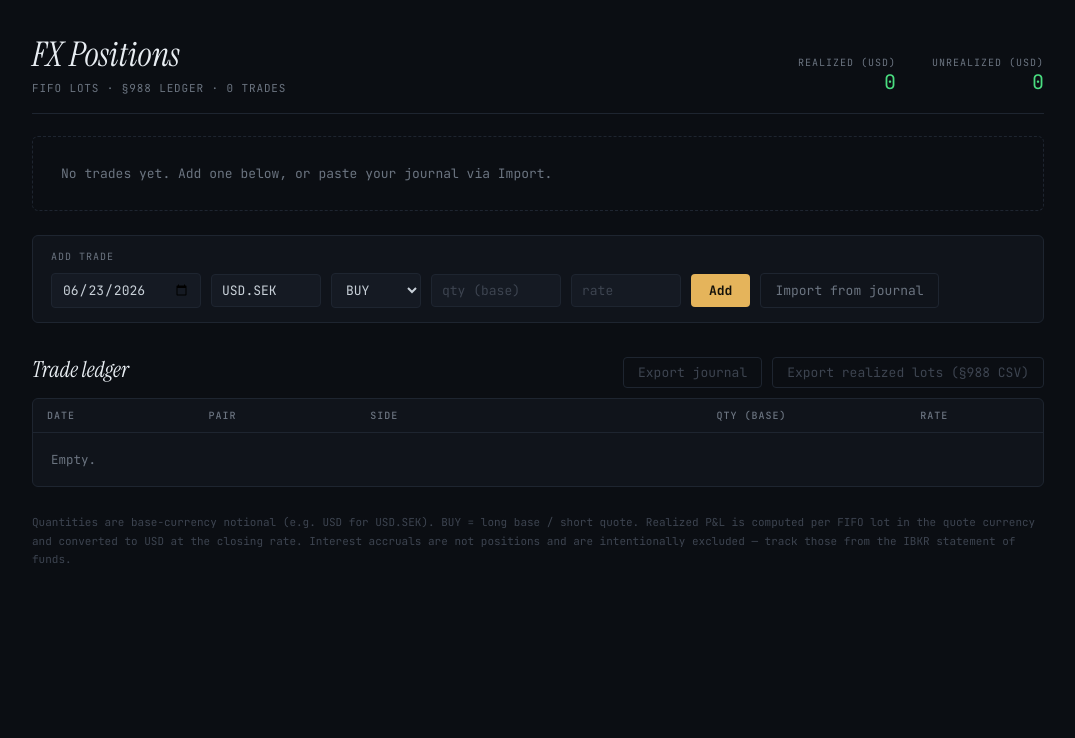
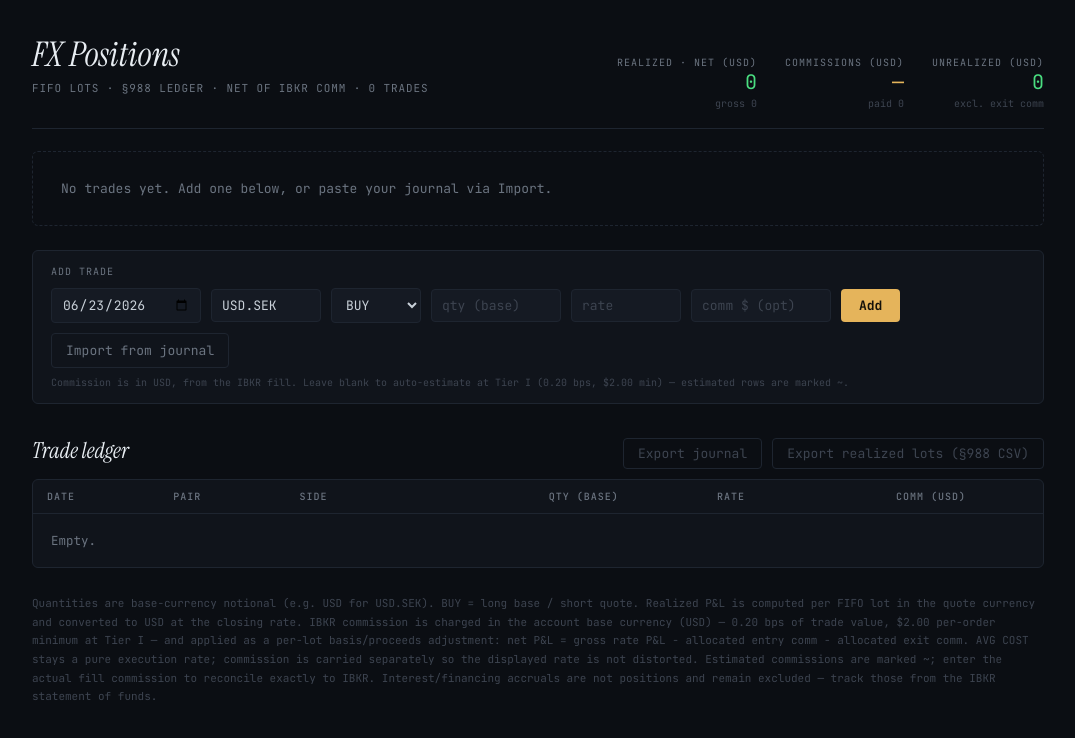
Before and after one commit to huskly/fx-tracker, a React (Vite) app: page / in a window 1280 px wide. Shown: the top 738 px of the page, without its empty margins (102-1177 px from the left). Built offline with nearby package versions, Linux system fonts and the light colour scheme.

Commit message:
feat: Add IBKR commission calculation

```diff
--- a/src/fx-position-tracker.jsx
+++ b/src/fx-position-tracker.jsx
@@ -1,21 +1,28 @@
 import { useState, useEffect, useMemo } from "react";
 
 // ---------- FIFO engine ----------
-// Trade: { id, date, pair, side: 'BUY'|'SELL', qty (base ccy units), rate }
+// Trade: { id, date, pair, side: 'BUY'|'SELL', qty (base ccy units), rate, comm (USD), commEst }
 // BUY = long base (buy USD, sell quote). Signed qty: BUY +, SELL -.
 // Realized P&L computed in quote ccy, converted to USD at the closing rate
 // (valid for USD-base pairs like USD.SEK; for X.USD pairs quote IS USD).
+//
+// comm is the IBKR commission in the account base currency (USD), charged
+// separately from the quote leg. It is allocated per FIFO lot as a basis/
+// proceeds adjustment: net P&L = gross rate P&L − (entry comm + exit comm),
+// pro-rated by the quantity each trade closes. avgCost stays a pure rate.
 
 function computePair(trades, pair, spot) {
   const sorted = [...trades]
     .filter((t) => t.pair === pair)
     .sort((a, b) => (a.date === b.date ? a.seq - b.seq : a.date < b.date ? -1 : 1));
 
-  const lots = []; // open lots: { qty signed, rate, date }
+  const lots = []; // open lots: { qty signed, rate, date, commPerUnit (USD/base unit) }
   const realized = []; // closed lots
 
   for (const t of sorted) {
     let q = t.side === "BUY" ? t.qty : -t.qty;
+    const tComm = Number.isFinite(t.comm) ? t.comm : 0;
+    const tCommPerUnit = t.qty > 0 ? tComm / t.qty : 0; // USD per base unit for this trade
     // close against opposite-sign lots, FIFO
     while (Math.abs(q) > 1e-9 && lots.length && Math.sign(lots[0].qty) !== Math.sign(q)) {
       const lot = lots[0];
@@ -23,6 +30,10 @@ function computePair(trades, pair, spot) {
       const dir = Math.sign(lot.qty); // +1 closing a long, -1 closing a short
       const pnlQuote = closeQty * (t.rate - lot.rate) * dir;
       const pnlUSD = quoteToUSD(pnlQuote, pair, t.rate);
+      const entryComm = (lot.commPerUnit || 0) * closeQty; // allocated entry commission (USD)
+      const exitComm = tCommPerUnit * closeQty; // allocated exit commission (USD)
+      const commUSD = entryComm + exitComm;
+      const pnlUSDNet = pnlUSD === null ? null : pnlUSD - commUSD;
       realized.push({
         pair,
         openDate: lot.date,
@@ -32,12 +43,16 @@ function computePair(trades, pair, spot) {
         closeRate: t.rate,
         pnlQuote,
         pnlUSD,
+        entryComm,
+        exitComm,
+        commUSD,
+        pnlUSDNet,
       });
       lot.qty -= closeQty * dir;
       q += closeQty * dir;
       if (Math.abs(lot.qty) < 1e-9) lots.shift();
     }
-    if (Math.abs(q) > 1e-9) lots.push({ qty: q, rate: t.rate, date: t.date });
+    if (Math.abs(q) > 1e-9) lots.push({ qty: q, rate: t.rate, date: t.date, commPerUnit: tCommPerUnit });
   }
 
   const netQty = lots.reduce((s, l) => s + l.qty, 0);
@@ -54,15 +69,35 @@ function computePair(trades, pair, spot) {
   }
 
   const realizedQuote = realized.reduce((s, r) => s + r.pnlQuote, 0);
-  const realizedUSD = realized.reduce((s, r) => s + (r.pnlUSD ?? 0), 0);
+  const realizedUSD = realized.reduce((s, r) => s + (r.pnlUSD ?? 0), 0); // gross of commission
+  const closedComm = realized.reduce((s, r) => s + (r.commUSD ?? 0), 0); // comm on closed lots
+  const realizedUSDNet = realized.reduce((s, r) => s + (r.pnlUSDNet ?? r.pnlUSD ?? 0), 0);
+  // entry commission still attached to open lots — sunk, but not yet realized
+  const openComm = lots.reduce((s, l) => s + (l.commPerUnit || 0) * Math.abs(l.qty), 0);
+  const totalComm = sorted.reduce((s, t) => s + (Number.isFinite(t.comm) ? t.comm : 0), 0);
 
   // Net cash in the quote currency: the other leg of the position, signed.
   // BUY base pays quote (−), SELL base receives quote (+). This is the actual
   // broker balance for the quote ccy (realized quote P&L stays parked here,
   // offsetting the short), unlike the open lots which carry at original cost.
+  // Commission is charged in USD, not the quote ccy, so it does NOT touch this.
   const netQuoteCash = sorted.reduce((s, t) => s + (t.side === "SELL" ? 1 : -1) * t.qty * t.rate, 0);
 
-  return { netQty, avgCost, unrealQuote, unrealUSD, realizedQuote, realizedUSD, netQuoteCash, realized, tradeCount: sorted.length };
+  return {
+    netQty,
+    avgCost,
+    unrealQuote,
+    unrealUSD,
+    realizedQuote,
+    realizedUSD,
+    realizedUSDNet,
+    closedComm,
+    openComm,
+    totalComm,
+    netQuoteCash,
+    realized,
+    tradeCount: sorted.length,
+  };
 }
 
 function quoteCcy(pair) {
@@ -76,6 +111,23 @@ function quoteToUSD(amtQuote, pair, rate) {
   if (quoteCcy(pair) === "USD") return amtQuote;
   if (baseCcy(pair) === "USD" && rate > 0) return amtQuote / rate;
   return null; // cross pair, no USD leg — shown in quote ccy only
+}
+
+// ---------- IBKR FX commission (IDEALPRO, Tier I) ----------
+// 0.20 bps of trade value, USD 2.00 per-order minimum. Charged in account base
+// ccy (USD). Tier I covers monthly FX trade value under $1B (all retail size).
+const FX_COMM_BPS = 0.2;
+const FX_COMM_MIN_USD = 2.0;
+
+function tradeValueUSD(pair, qty, rate) {
+  if (baseCcy(pair) === "USD") return qty; // qty is USD notional
+  if (quoteCcy(pair) === "USD") return qty * rate; // base * rate = USD notional
+  return null; // cross pair with no USD leg — can't size in USD
+}
+function estimateComm(pair, qty, rate) {
+  const tv = tradeValueUSD(pair, qty, rate);
+  if (tv === null || !(tv > 0)) return null;
+  return Math.max(FX_COMM_MIN_USD, tv * (FX_COMM_BPS / 10000));
 }
 
 // ---------- formatting ----------
@@ -115,6 +167,7 @@ export default function FXPositionTracker() {
     side: "BUY",
     qty: "",
     rate: "",
+    comm: "",
   });
 
   // load
@@ -124,7 +177,13 @@ export default function FXPositionTracker() {
         const res = await window.storage.get("fx-tracker-v1");
         if (res && res.value) {
           const data = JSON.parse(res.value);
-          setTrades(data.trades || []);
+          // migrate pre-commission trades: backfill an estimated commission
+          const migrated = (data.trades || []).map((t) =>
+            "comm" in t
+              ? t
+              : { ...t, comm: estimateComm(t.pair, t.qty, t.rate) ?? 0, commEst: true }
+          );
+          setTrades(migrated);
           setSpots(data.spots || {});
         }
       } catch (e) {
@@ -159,15 +218,19 @@ export default function FXPositionTracker() {
   }, [trades, pairs, spots]);
 
   const totals = useMemo(() => {
-    let realized = 0, unreal = 0, unrealKnown = true;
+    let gross = 0, net = 0, comm = 0, paid = 0, unreal = 0, unrealKnown = true;
     for (const p of pairs) {
-      realized += results[p].realizedUSD ?? 0;
-      if (results[p].avgCost !== null) {
-        if (results[p].unrealUSD === null || isNaN(results[p].unrealUSD)) unrealKnown = false;
-        else unreal += results[p].unrealUSD;
+      const r = results[p];
+      gross += r.realizedUSD ?? 0;
+      net += r.realizedUSDNet ?? 0;
+      comm += r.closedComm ?? 0;
+      paid += r.totalComm ?? 0;
+      if (r.avgCost !== null) {
+        if (r.unrealUSD === null || isNaN(r.unrealUSD)) unrealKnown = false;
+        else unreal += r.unrealUSD;
       }
     }
-    return { realized, unreal, unrealKnown };
+    return { gross, net, comm, paid, unreal, unrealKnown };
   }, [results, pairs]);
 
   const allRealized = useMemo(
@@ -175,16 +238,35 @@ export default function FXPositionTracker() {
     [results, pairs]
   );
 
+  // live commission hint for the add-trade form
+  const commHint = useMemo(() => {
+    const qty = parseFloat(String(form.qty).replace(/,/g, ""));
+    const rate = parseFloat(form.rate);
+    if (!qty || !rate) return null;
+    return estimateComm(form.pair.toUpperCase().trim(), qty, rate);
+  }, [form.pair, form.qty, form.rate]);
+
   // ---------- actions ----------
   const addTrade = () => {
     const qty = parseFloat(String(form.qty).replace(/,/g, ""));
     const rate = parseFloat(form.rate);
     if (!form.date || !form.pair || !qty || qty <= 0 || !rate || rate <= 0) return;
+    const pair = form.pair.toUpperCase().trim();
+    const commRaw = String(form.comm ?? "").replace(/,/g, "").trim();
+    let comm, commEst;
+    if (commRaw === "") {
+      comm = estimateComm(pair, qty, rate) ?? 0;
+      commEst = true;
+    } else {
+      comm = parseFloat(commRaw);
+      if (!Number.isFinite(comm) || comm < 0) return;
+      commEst = false;
+    }
     setTrades((ts) => [
       ...ts,
-      { id: Date.now() + Math.random(), seq: ts.length, date: form.date, pair: form.pair.toUpperCase().trim(), side: form.side, qty, rate },
+      { id: Date.now() + Math.random(), seq: ts.length, date: form.date, pair, side: form.side, qty, rate, comm, commEst },
     ]);
-    setForm((f) => ({ ...f, qty: "", rate: "" }));
+    setForm((f) => ({ ...f, qty: "", rate: "", comm: "" }));
   };
 
   const deleteTrade = (id) => setTrades((ts) => ts.filter((t) => t.id !== id));
@@ -196,14 +278,29 @@ export default function FXPositionTracker() {
     lines.forEach((line, i) => {
       const parts = line.split(/[,\t]+|\s{1,}/).map((s) => s.trim()).filter(Boolean);
       if (parts.length < 5) return errors.push(i + 1);
-      const [date, pair, side, qtyS, rateS] = parts;
+      const [date, pairRaw, side, qtyS, rateS, commS] = parts;
+      const pair = pairRaw.toUpperCase();
       const qty = parseFloat(qtyS.replace(/,/g, ""));
       const rate = parseFloat(rateS);
       const sideN = side.toUpperCase();
       if (!/^\d{4}-\d{2}-\d{2}$/.test(date) || !pair.includes(".") || !["BUY", "SELL"].includes(sideN) || !qty || !rate) {
         return errors.push(i + 1);
       }
-      parsed.push({ date, pair: pair.toUpperCase(), side: sideN, qty, rate });
+      let comm, commEst;
+      if (commS === undefined || commS === "") {
+        comm = estimateComm(pair, qty, rate) ?? 0;
+        commEst = true;
+      } else {
+        const c = parseFloat(commS.replace(/,/g, ""));
+        if (!Number.isFinite(c) || c < 0) {
+          comm = estimateComm(pair, qty, rate) ?? 0;
+          commEst = true;
+        } else {
+          comm = c;
+          commEst = false;
+        }
+      }
+      parsed.push({ date, pair, side: sideN, qty, rate, comm, commEst });
     });
     if (parsed.length) {
       setTrades((ts) => [
@@ -219,9 +316,23 @@ export default function FXPositionTracker() {
   };
 
   const exportCSV = () => {
-    const header = "pair,open_date,close_date,qty_base,open_rate,close_rate,pnl_quote_ccy,pnl_usd";
+    const header =
+      "pair,open_date,close_date,qty_base,open_rate,close_rate,pnl_quote_ccy,pnl_usd_gross,entry_comm_usd,exit_comm_usd,commission_usd,pnl_usd_net";
     const rows = allRealized.map((r) =>
-      [r.pair, r.openDate, r.closeDate, r.qty, r.openRate, r.closeRate, r.pnlQuote.toFixed(2), r.pnlUSD === null ? "" : r.pnlUSD.toFixed(2)].join(",")
+      [
+        r.pair,
+        r.openDate,
+        r.closeDate,
+        r.qty,
+        r.openRate,
+        r.closeRate,
+        r.pnlQuote.toFixed(2),
+        r.pnlUSD === null ? "" : r.pnlUSD.toFixed(2),
+        (r.entryComm ?? 0).toFixed(2),
+        (r.exitComm ?? 0).toFixed(2),
+        (r.commUSD ?? 0).toFixed(2),
+        r.pnlUSDNet === null ? "" : r.pnlUSDNet.toFixed(2),
+      ].join(",")
     );
     const blob = new Blob([header + "\n" + rows.join("\n")], { type: "text/csv" });
     const url = URL.createObjectURL(blob);
@@ -235,7 +346,7 @@ export default function FXPositionTracker() {
   const exportJournal = () => {
     const rows = [...trades]
       .sort((a, b) => (a.date === b.date ? a.seq - b.seq : a.date < b.date ? -1 : 1))
-      .map((t) => [t.date, t.pair, t.side, t.qty, t.rate].join(", "));
+      .map((t) => [t.date, t.pair, t.side, t.qty, t.rate, Number.isFinite(t.comm) ? t.comm : 0].join(", "));
     const blob = new Blob([rows.join("\n") + (rows.length ? "\n" : "")], { type: "text/plain" });
     const url = URL.createObjectURL(blob);
     const a = document.createElement("a");
@@ -272,25 +383,32 @@ export default function FXPositionTracker() {
 
       <div style={{ maxWidth: 1060, margin: "0 auto", padding: "32px 24px 64px" }}>
         {/* header */}
-        <div style={{ display: "flex", justifyContent: "space-between", alignItems: "baseline", borderBottom: `1px solid ${C.border}`, paddingBottom: 18 }}>
+        <div style={{ display: "flex", justifyContent: "space-between", alignItems: "baseline", borderBottom: `1px solid ${C.border}`, paddingBottom: 18, flexWrap: "wrap", gap: 16 }}>
           <div>
             <h1 style={{ fontFamily: "'Instrument Serif', serif", fontStyle: "italic", fontWeight: 400, fontSize: 34, margin: 0, color: "#E8EDF2" }}>
               FX Positions
             </h1>
             <div style={{ fontSize: 11, color: C.dim, marginTop: 4, letterSpacing: "0.08em" }}>
-              FIFO LOTS · §988 LEDGER · {trades.length} TRADE{trades.length === 1 ? "" : "S"}
+              FIFO LOTS · §988 LEDGER · NET OF IBKR COMM · {trades.length} TRADE{trades.length === 1 ? "" : "S"}
             </div>
           </div>
-          <div style={{ display: "flex", gap: 36, textAlign: "right" }}>
+          <div style={{ display: "flex", gap: 28, textAlign: "right" }}>
             <div>
-              <div style={{ fontSize: 10, color: C.dim, letterSpacing: "0.1em" }}>REALIZED (USD)</div>
-              <div style={{ fontSize: 20, color: pnlColor(totals.realized) }}>{fmtSigned(totals.realized, 0)}</div>
+              <div style={{ fontSize: 10, color: C.dim, letterSpacing: "0.1em" }}>REALIZED · NET (USD)</div>
+              <div style={{ fontSize: 20, color: pnlColor(totals.net) }}>{fmtSigned(totals.net, 0)}</div>
+              <div style={{ fontSize: 10, color: C.faint, marginTop: 2 }}>gross {fmtSigned(totals.gross, 0)}</div>
+            </div>
+            <div>
+              <div style={{ fontSize: 10, color: C.dim, letterSpacing: "0.1em" }}>COMMISSIONS (USD)</div>
+              <div style={{ fontSize: 20, color: C.amber }}>{totals.comm ? `−${fmt(totals.comm, 0)}` : "—"}</div>
+              <div style={{ fontSize: 10, color: C.faint, marginTop: 2 }}>paid {fmt(totals.paid, 0)}</div>
             </div>
             <div>
               <div style={{ fontSize: 10, color: C.dim, letterSpacing: "0.1em" }}>UNREALIZED (USD)</div>
               <div style={{ fontSize: 20, color: pnlColor(totals.unreal) }}>
                 {totals.unrealKnown ? fmtSigned(totals.unreal, 0) : "set spots"}
               </div>
+              <div style={{ fontSize: 10, color: C.faint, marginTop: 2 }}>excl. exit comm</div>
             </div>
           </div>
         </div>
@@ -359,11 +477,17 @@ export default function FXPositionTracker() {
                 </div>
 
                 <div style={{ borderTop: `1px solid ${C.border}`, marginTop: 14, paddingTop: 10, display: "flex", justifyContent: "space-between", fontSize: 12 }}>
-                  <span style={{ color: C.dim }}>Realized</span>
-                  <span style={{ color: pnlColor(r.realizedUSD) }}>
-                    {r.realized.length ? `${fmtSigned(r.realizedUSD, 0)} USD` : "—"}
+                  <span style={{ color: C.dim }}>Realized · net</span>
+                  <span style={{ color: pnlColor(r.realizedUSDNet) }}>
+                    {r.realized.length ? `${fmtSigned(r.realizedUSDNet, 0)} USD` : "—"}
                   </span>
                 </div>
+                {r.realized.length > 0 && (
+                  <div style={{ display: "flex", justifyContent: "space-between", fontSize: 11, color: C.faint, marginTop: 4 }}>
+                    <span>gross {fmtSigned(r.realizedUSD, 0)}</span>
+                    <span>comm −{fmt(r.closedComm, 0)} USD</span>
+                  </div>
+                )}
               </div>
             );
           })}
@@ -381,6 +505,12 @@ export default function FXPositionTracker() {
             </select>
             <input style={{ ...inputStyle, width: 130 }} placeholder="qty (base)" value={form.qty} onChange={(e) => setForm((f) => ({ ...f, qty: e.target.value }))} />
             <input style={{ ...inputStyle, width: 110 }} placeholder="rate" value={form.rate} onChange={(e) => setForm((f) => ({ ...f, rate: e.target.value }))} />
+            <input
+              style={{ ...inputStyle, width: 140 }}
+              placeholder={commHint !== null ? `comm $ (≈${commHint.toFixed(2)})` : "comm $ (opt)"}
+              value={form.comm}
+              onChange={(e) => setForm((f) => ({ ...f, comm: e.target.value }))}
+            />
             <button
               onClick={addTrade}
               style={{ ...inputStyle, background: C.amber, color: "#14110A", border: "none", fontWeight: 700, padding: "8px 18px" }}
@@ -394,12 +524,15 @@ export default function FXPositionTracker() {
               {showImport ? "Close import" : "Import from journal"}
             </button>
           </div>
+          <div style={{ fontSize: 10, color: C.faint, marginTop: 8 }}>
+            Commission is in USD, from the IBKR fill. Leave blank to auto-estimate at Tier I (0.20 bps, $2.00 min) — estimated rows are marked&nbsp;~.
+          </div>
 
           {showImport && (
             <div style={{ marginTop: 14 }}>
               <div style={{ fontSize: 11, color: C.dim, marginBottom: 6 }}>
-                One trade per line: <span style={{ color: C.text }}>YYYY-MM-DD, PAIR, BUY|SELL, qty, rate</span> — e.g.{" "}
-                <span style={{ color: C.text }}>2026-05-12, USD.SEK, BUY, 50000, 9.4210</span>
+                One trade per line: <span style={{ color: C.text }}>YYYY-MM-DD, PAIR, BUY|SELL, qty, rate[, comm]</span> — e.g.{" "}
+                <span style={{ color: C.text }}>2026-05-12, USD.SEK, BUY, 50000, 9.4210, 2.00</span> (comm optional)
               </div>
               <textarea
                 style={{ ...inputStyle, width: "100%", minHeight: 110, resize: "vertical", boxSizing: "border-box" }}
@@ -434,7 +567,7 @@ export default function FXPositionTracker() {
           <table style={{ width: "100%", borderCollapse: "collapse", fontSize: 12.5 }}>
             <thead>
               <tr style={{ color: C.dim, fontSize: 10, letterSpacing: "0.1em", textAlign: "right" }}>
-                {["DATE", "PAIR", "SIDE", "QTY (BASE)", "RATE", ""].map((h, i) => (
+                {["DATE", "PAIR", "SIDE", "QTY (BASE)", "RATE", "COMM (USD)", ""].map((h, i) => (
                   <th key={h + i} style={{ padding: "10px 14px", textAlign: i < 3 ? "left" : "right", borderBottom: `1px solid ${C.border}`, fontWeight: 500 }}>
                     {h}
                   </th>
@@ -443,7 +576,7 @@ export default function FXPositionTracker() {
             </thead>
             <tbody>
               {sortedTrades.length === 0 && (
-                <tr><td colSpan={6} style={{ padding: 18, color: C.dim }}>Empty.</td></tr>
+                <tr><td colSpan={7} style={{ padding: 18, color: C.dim }}>Empty.</td></tr>
               )}
               {sortedTrades.map((t) => (
                 <tr key={t.id} style={{ borderBottom: `1px solid ${C.border}` }}>
@@ -452,6 +585,9 @@ export default function FXPositionTracker() {
                   <td style={{ padding: "8px 14px", color: t.side === "BUY" ? C.green : C.red }}>{t.side}</td>
                   <td style={{ padding: "8px 14px", textAlign: "right" }}>{fmt(t.qty, 0)}</td>
                   <td style={{ padding: "8px 14px", textAlign: "right" }}>{fmt(t.rate, 4)}</td>
+                  <td style={{ padding: "8px 14px", textAlign: "right", color: t.commEst ? C.dim : C.text }} title={t.commEst ? "estimated (Tier I)" : "from fill"}>
+                    {t.commEst ? "~" : ""}{fmt(Number.isFinite(t.comm) ? t.comm : 0, 2)}
+                  </td>
                   <td style={{ padding: "8px 14px", textAlign: "right" }}>
                     <button onClick={() => deleteTrade(t.id)} style={{ background: "none", border: "none", color: C.faint, fontSize: 12 }} title="Delete">
                       ✕
@@ -473,7 +609,7 @@ export default function FXPositionTracker() {
               <table style={{ width: "100%", borderCollapse: "collapse", fontSize: 12.5 }}>
                 <thead>
                   <tr style={{ color: C.dim, fontSize: 10, letterSpacing: "0.1em" }}>
-                    {["PAIR", "OPENED", "CLOSED", "QTY", "OPEN RATE", "CLOSE RATE", "P&L (QUOTE)", "P&L (USD)"].map((h, i) => (
+                    {["PAIR", "OPENED", "CLOSED", "QTY", "OPEN RATE", "CLOSE RATE", "P&L (QUOTE)", "P&L GROSS (USD)", "COMM (USD)", "P&L NET (USD)"].map((h, i) => (
                       <th key={h} style={{ padding: "10px 14px", textAlign: i < 3 ? "left" : "right", borderBottom: `1px solid ${C.border}`, fontWeight: 500 }}>
                         {h}
                       </th>
@@ -493,6 +629,10 @@ export default function FXPositionTracker() {
                       <td style={{ padding: "8px 14px", textAlign: "right", color: pnlColor(r.pnlUSD) }}>
                         {r.pnlUSD === null ? "—" : fmtSigned(r.pnlUSD, 0)}
                       </td>
+                      <td style={{ padding: "8px 14px", textAlign: "right", color: C.amber }}>−{fmt(r.commUSD, 2)}</td>
+                      <td style={{ padding: "8px 14px", textAlign: "right", color: pnlColor(r.pnlUSDNet) }}>
+                        {r.pnlUSDNet === null ? "—" : fmtSigned(r.pnlUSDNet, 0)}
+                      </td>
                     </tr>
                   ))}
                 </tbody>
@@ -503,8 +643,12 @@ export default function FXPositionTracker() {
 
         <div style={{ marginTop: 26, fontSize: 11, color: C.faint, lineHeight: 1.7 }}>
           Quantities are base-currency notional (e.g. USD for USD.SEK). BUY = long base / short quote. Realized P&L is computed
-          per FIFO lot in the quote currency and converted to USD at the closing rate. Interest accruals are not positions and
-          are intentionally excluded — track those from the IBKR statement of funds.
+          per FIFO lot in the quote currency and converted to USD at the closing rate. IBKR commission is charged in the account
+          base currency (USD) — 0.20 bps of trade value, $2.00 per-order minimum at Tier I — and applied as a per-lot basis/proceeds
+          adjustment: net P&L = gross rate P&L − allocated entry comm − allocated exit comm. AVG COST stays a pure execution rate;
+          commission is carried separately so the displayed rate is not distorted. Estimated commissions are marked ~; enter the
+          actual fill commission to reconcile exactly to IBKR. Interest/financing accruals are not positions and remain excluded —
+          track those from the IBKR statement of funds.
         </div>
       </div>
     </div>
```
